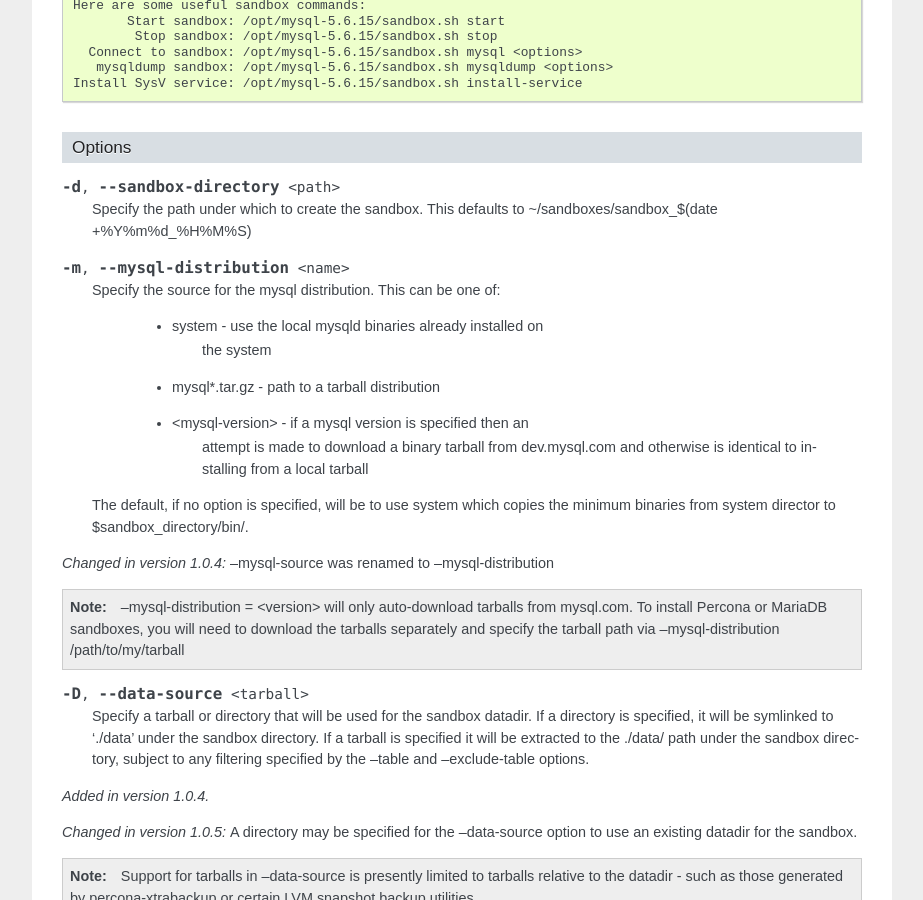
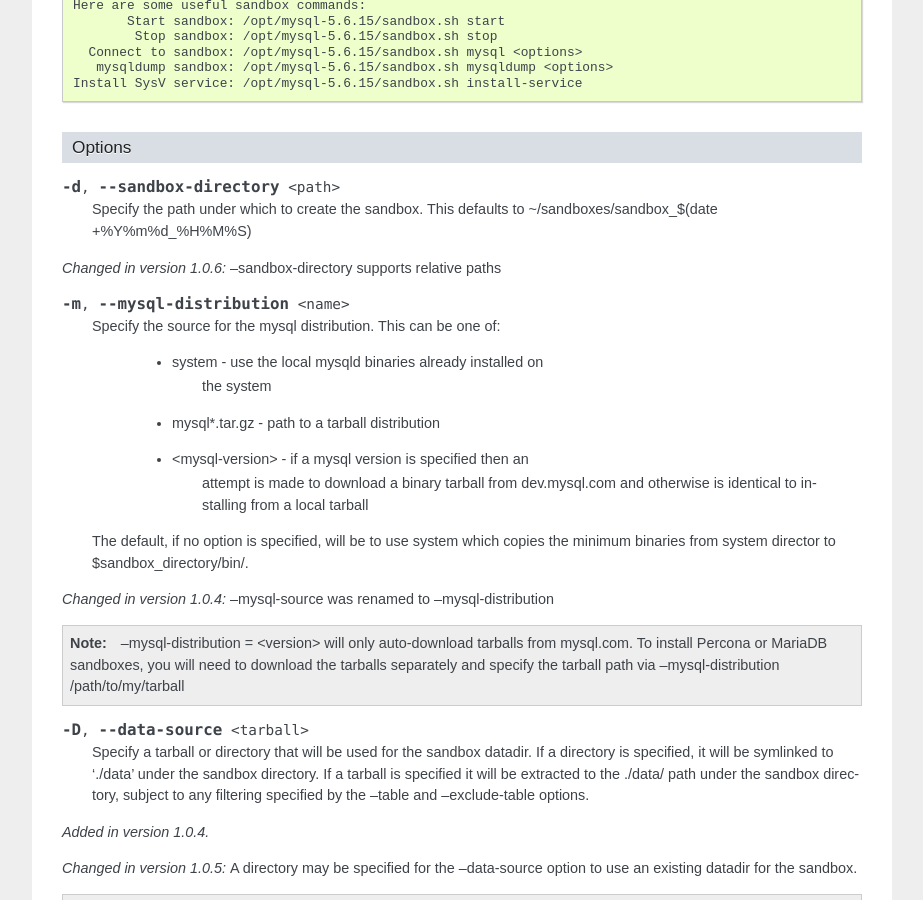
Before and after one commit to abg/dbsake, a Sphinx documentation site: the page built from docs/subcommands.rst, in a window 1280 px wide and 900 px high, scrolled down 2216 px. Shown: the whole window, without its empty margins (198-1121 px from the left). Built offline with Sphinx 7.4.7, drawn with Linux system fonts in a browser that asks for light colours.

Commit message:
note --sandbox-directory relative path change in documentation

```diff
--- a/docs/subcommands.rst
+++ b/docs/subcommands.rst
@@ -158,6 +158,9 @@ Options
 
    Specify the path under which to create the sandbox. This defaults
    to ~/sandboxes/sandbox_$(date +%Y%m%d_%H%M%S)
+
+.. versionchanged:: 1.0.6
+   --sandbox-directory supports relative paths
 
 .. option:: -m, --mysql-distribution <name>
 
```
